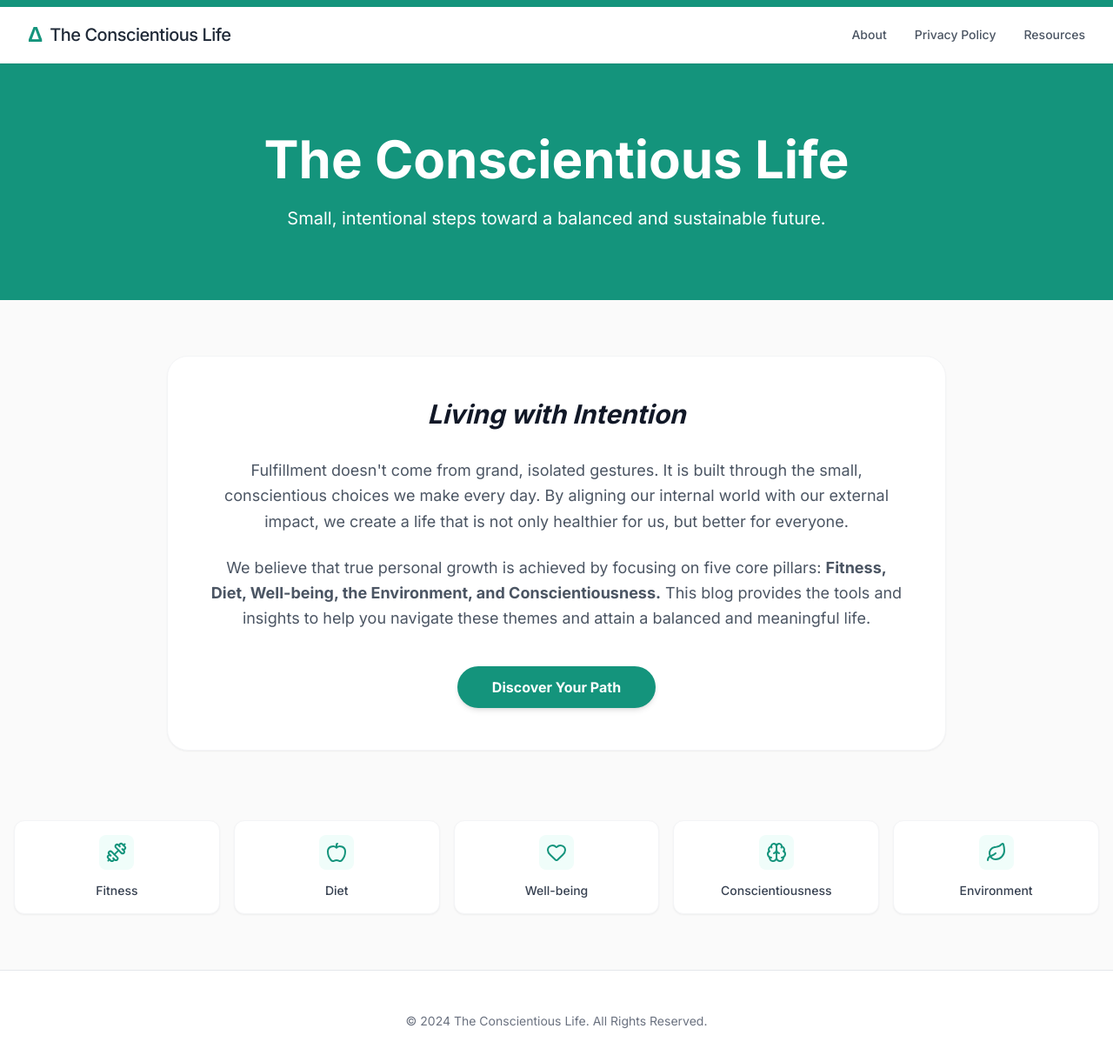
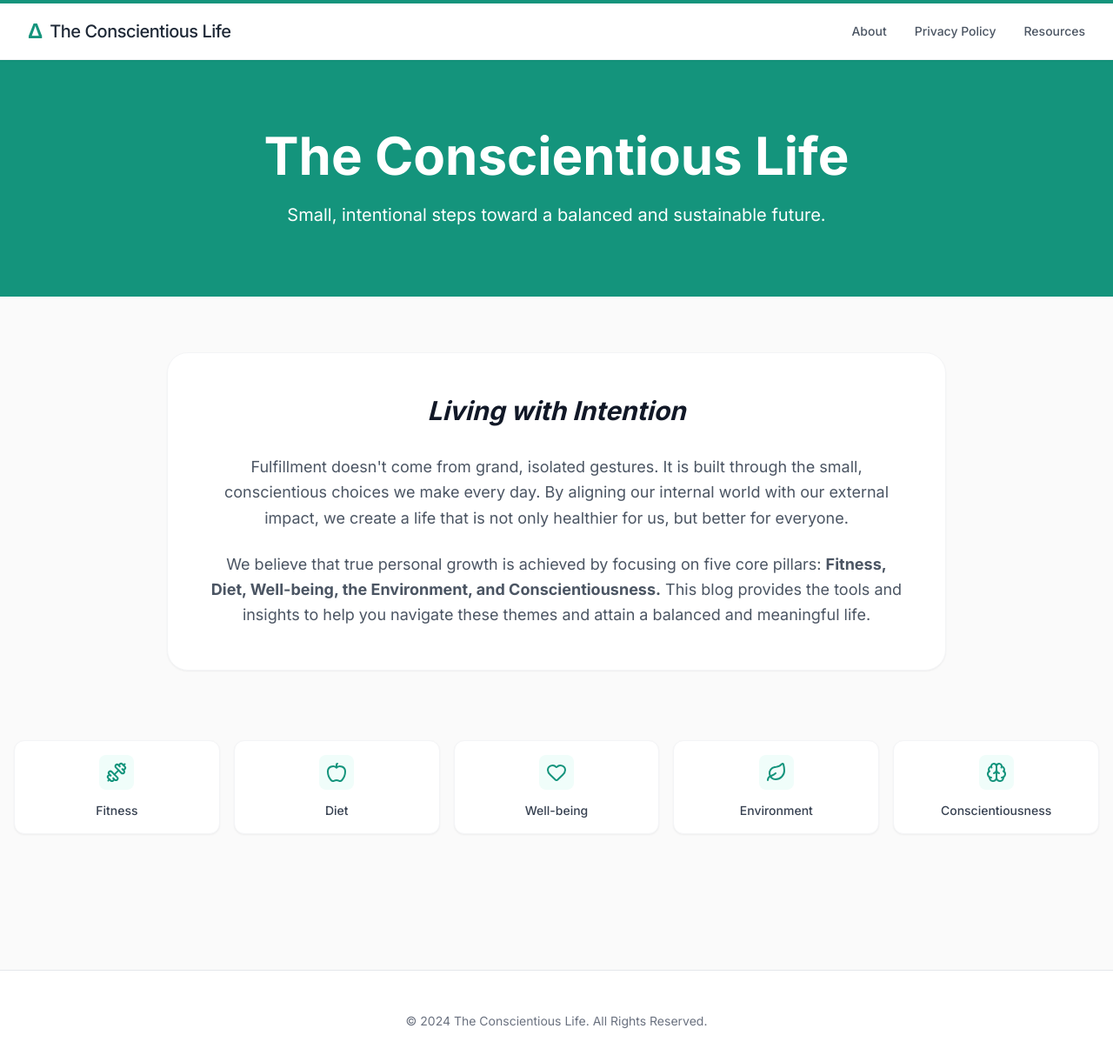
Before and after one commit to theconscientiouslife1-coder/TheCL, a Jekyll site: the page index.html, which Jekyll copies as it is, in a window 1280 px wide and 1232 px high. Shown: the top 1221 px of the window at 87% size. Built offline with Jekyll 4.4.1, drawn with Linux system fonts in a browser that asks for light colours; nearby versions of some CDN libraries.

```diff
--- a/index.html
+++ b/index.html
@@ -4,7 +4,6 @@
     <meta charset="UTF-8">
     <meta name="viewport" content="width=device-width, initial-scale=1.0">
     <title>Conscientious Life: Holistic Well-being, Environment, & Personal Growth Blog</title>
-    <link rel="stylesheet" href="/style.css">
     <script src="https://cdn.tailwindcss.com"></script>
     <script src="https://unpkg.com/lucide@latest"></script>
     <link rel="preconnect" href="https://fonts.googleapis.com">
@@ -13,14 +12,18 @@
     <style>
         body { font-family: 'Inter', sans-serif; display: flex; flex-direction: column; min-height: 100vh; }
         .flex-grow { flex-grow: 1; }
+        .top-ribbon { height: 4px; background-color: #14947c; width: 100%; }
         @keyframes slide-up-and-fade { 0% { opacity: 0; transform: translateY(20px); } 100% { opacity: 1; transform: translateY(0); } }
         .slide-up { animation: slide-up-and-fade 0.8s ease-out forwards; }
         .opacity-0 { opacity: 0; }
+        @media (max-width: 639px) {
+            .mobile-grid-container { grid-template-columns: repeat(2, minmax(0, 1fr)); }
+            .mobile-grid-container > :nth-child(5) { grid-column: span 2 / span 2; justify-self: center; }
+        }
     </style>
 </head>
 <body class="bg-neutral-50 text-gray-800">
     <div class="top-ribbon"></div>
-
     <header class="bg-white shadow-sm border-b border-gray-100 sticky top-0 z-50">
         <div class="container mx-auto px-4 sm:px-6 lg:px-8">
             <div class="flex justify-between items-center py-4">
@@ -34,11 +37,6 @@
                     <a href="#" class="hover:text-[#14947c] transition-colors">Resources</a>
                 </nav>
                 <button id="mobile-menu-button" class="md:hidden p-2 text-gray-600"><i data-lucide="menu"></i></button>
-            </div>
-            <div id="mobile-menu" class="hidden md:hidden pb-4 space-y-2 border-t pt-2">
-                <a href="About.html" class="block py-2 text-gray-600">About</a>
-                <a href="#" class="block py-2 text-gray-600">Privacy Policy</a>
-                <a href="#" class="block py-2 text-gray-600">Resources</a>
             </div>
         </div>
     </header>
@@ -58,15 +56,10 @@
                     <p>Fulfillment doesn't come from grand, isolated gestures. It is built through the small, conscientious choices we make every day. By aligning our internal world with our external impact, we create a life that is not only healthier for us, but better for everyone.</p>
                     <p>We believe that true personal growth is achieved by focusing on five core pillars: <strong>Fitness, Diet, Well-being, the Environment, and Conscientiousness.</strong> This blog provides the tools and insights to help you navigate these themes and attain a balanced and meaningful life.</p>
                 </div>
-                <div class="mt-10">
-                    <a href="About.html" class="inline-block bg-[#14947c] text-white font-bold py-3 px-10 rounded-full shadow-md hover:bg-[#0f7d68] transition-all transform hover:-translate-y-1">
-                       Discover Your Path
-                   </a>
-               </div>
             </div>
         </section>
 
-        <div class="grid grid-cols-2 md:grid-cols-5 gap-4">
+        <div class="grid grid-cols-2 md:grid-cols-5 gap-4 mobile-grid-container">
             <a href="fitness.html" class="bg-white p-4 text-center rounded-xl shadow-sm border border-gray-100 hover:shadow-md transition-all group">
                 <div class="p-2 bg-teal-50 rounded-lg text-[#14947c] mb-2 inline-block group-hover:bg-[#14947c] group-hover:text-white transition-colors">
                     <i data-lucide="dumbbell" class="w-6 h-6"></i>
@@ -85,30 +78,25 @@
                 </div>
                 <span class="block text-gray-700 font-medium text-sm">Well-being</span>
             </a>
+            <a href="environment.html" class="bg-white p-4 text-center rounded-xl shadow-sm border border-gray-100 hover:shadow-md transition-all group">
+                <div class="p-2 bg-teal-50 rounded-lg text-[#14947c] mb-2 inline-block group-hover:bg-[#14947c] group-hover:text-white transition-colors">
+                    <i data-lucide="leaf" class="w-6 h-6"></i>
+                </div>
+                <span class="block text-gray-700 font-medium text-sm">Environment</span>
+            </a>
             <a href="conscientiousness.html" class="bg-white p-4 text-center rounded-xl shadow-sm border border-gray-100 hover:shadow-md transition-all group">
                 <div class="p-2 bg-teal-50 rounded-lg text-[#14947c] mb-2 inline-block group-hover:bg-[#14947c] group-hover:text-white transition-colors">
                     <i data-lucide="brain" class="w-6 h-6"></i>
                 </div>
                 <span class="block text-gray-700 font-medium text-sm">Conscientiousness</span>
             </a>
-            <a href="environment.html" class="bg-white p-4 text-center rounded-xl shadow-sm border border-gray-100 hover:shadow-md transition-all group">
-                <div class="p-2 bg-teal-50 rounded-lg text-[#14947c] mb-2 inline-block group-hover:bg-[#14947c] group-hover:text-white transition-colors">
-                    <i data-lucide="leaf" class="w-6 h-6"></i>
-                </div>
-                <span class="block text-gray-700 font-medium text-sm">Environment</span>
-            </a>
         </div>
     </main>
-
     <footer class="bg-white border-t py-12 text-center text-gray-500 text-sm">
         <p>&copy; 2024 The Conscientious Life. All Rights Reserved.</p>
     </footer>
-
     <script>
         lucide.createIcons();
-        const menuBtn = document.getElementById('mobile-menu-button');
-        const menu = document.getElementById('mobile-menu');
-        menuBtn.addEventListener('click', () => menu.classList.toggle('hidden'));
         const observer = new IntersectionObserver((entries) => {
             entries.forEach(entry => {
                 if (entry.isIntersecting) {
```
